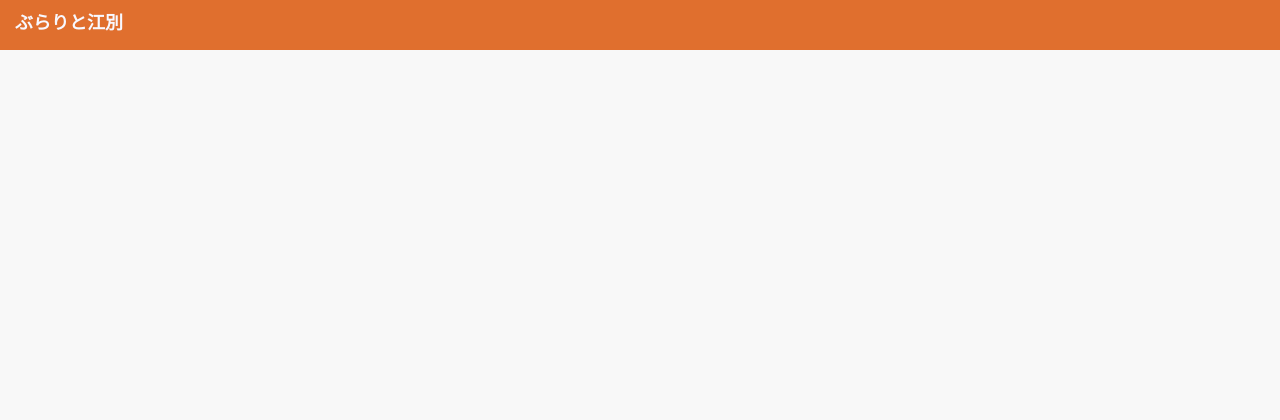
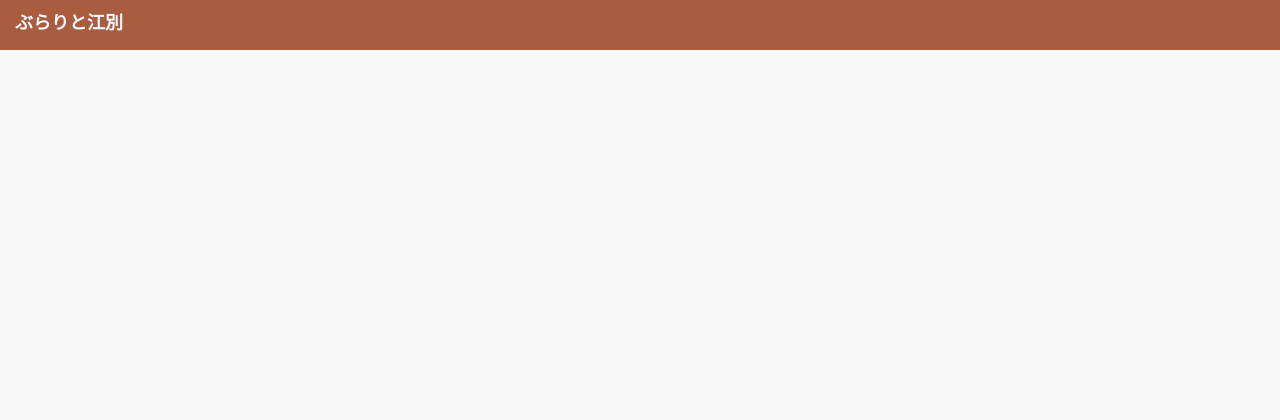
Before and after one commit to yokosan0803/oasa13, a Flask app: page /car_ebetsu in a window 1280 px wide. Shown: the top 420 px of the page. Run offline with Flask 2, Linux system fonts and the light colour scheme; some libraries are stand-ins or nearby versions.

Commit message:
レンガ色

```diff
--- a/static/css/style_pc.css
+++ b/static/css/style_pc.css
@@ -506,7 +506,7 @@ h1 {
 }
 
     .header {
-	background-color:rgb(224, 111, 46);
+	background-color:#AA5C3F;
 	color: #fff;
 	height: 50px;
 	width: 100%;
```
